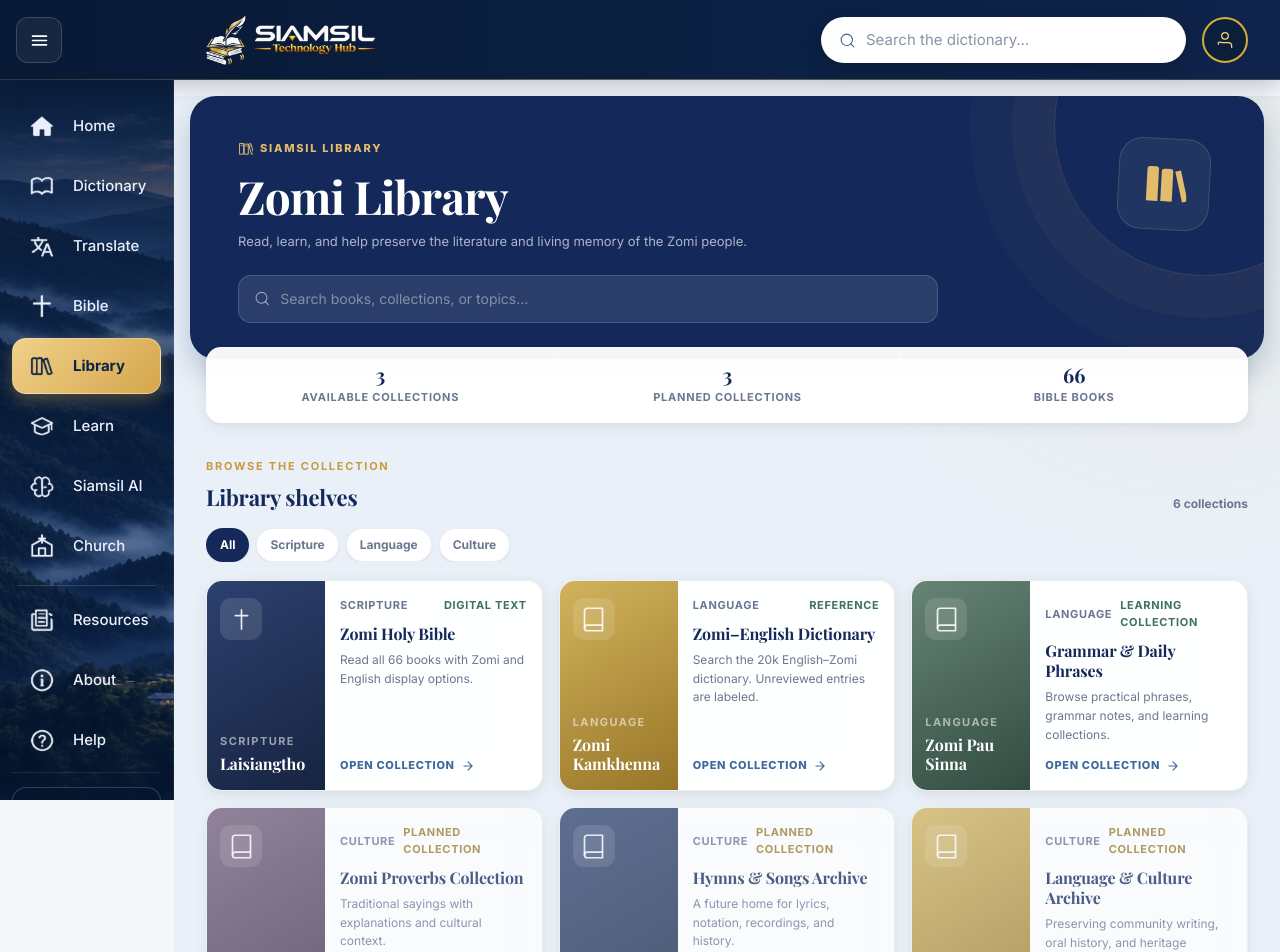
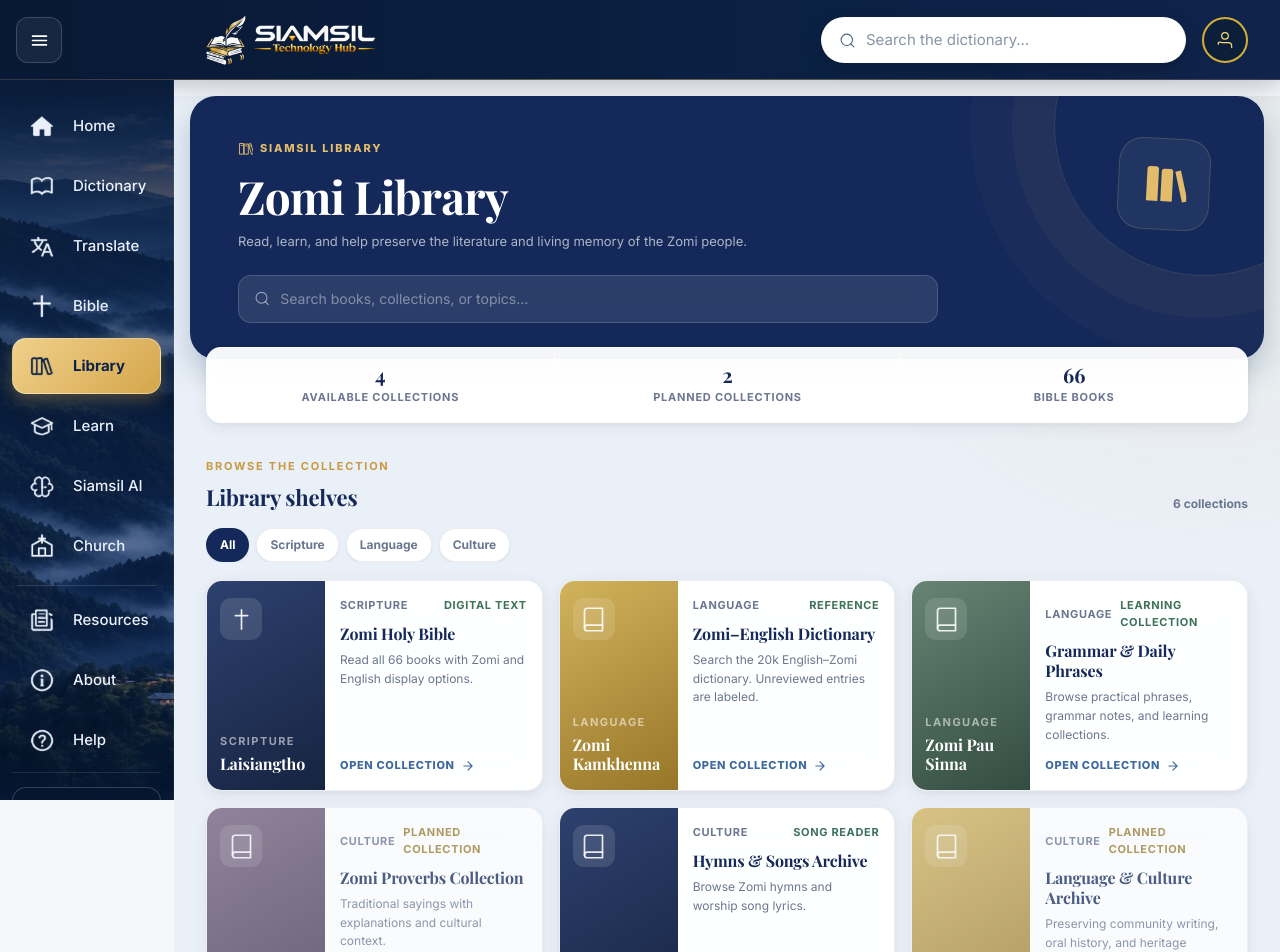
Before and after one commit to mangpijasuan/siamsil, a Next.js app in the folder frontend/: page /library in a window 1280 px wide. Shown: the top 952 px of the page. Built offline with nearby package versions, Linux system fonts and the light colour scheme.

Commit message:
Enable Zomi songs archive from Library

```diff
--- a/frontend/components/LibraryClient.tsx
+++ b/frontend/components/LibraryClient.tsx
@@ -59,9 +59,10 @@ const LIBRARY_ITEMS: LibraryItem[] = [
     id: "hymns",
     title: "Hymns & Songs Archive",
     zomiTitle: "La leh Phatna Late",
-    description: "A future home for lyrics, notation, recordings, and history.",
+    description: "Browse Zomi hymns and worship song lyrics.",
     category: "Culture",
-    format: "Planned collection",
+    format: "Song reader",
+    href: "/songs",
     accent: "navy",
   },
   {
@@ -109,11 +110,11 @@ export default function LibraryClient() {
       <section className="library-content">
         <div className="library-summary">
           <div>
-            <span className="library-summary-number">3</span>
+            <span className="library-summary-number">4</span>
             <span className="library-summary-label">Available collections</span>
           </div>
           <div>
-            <span className="library-summary-number">3</span>
+            <span className="library-summary-number">2</span>
             <span className="library-summary-label">Planned collections</span>
           </div>
           <div>
```
